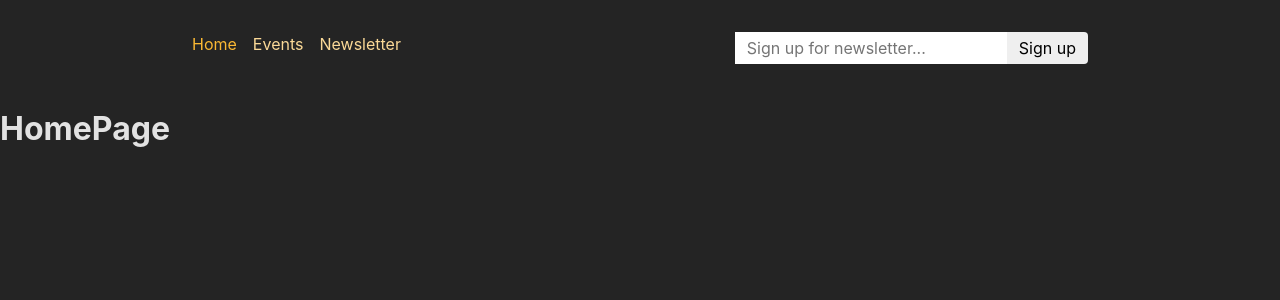
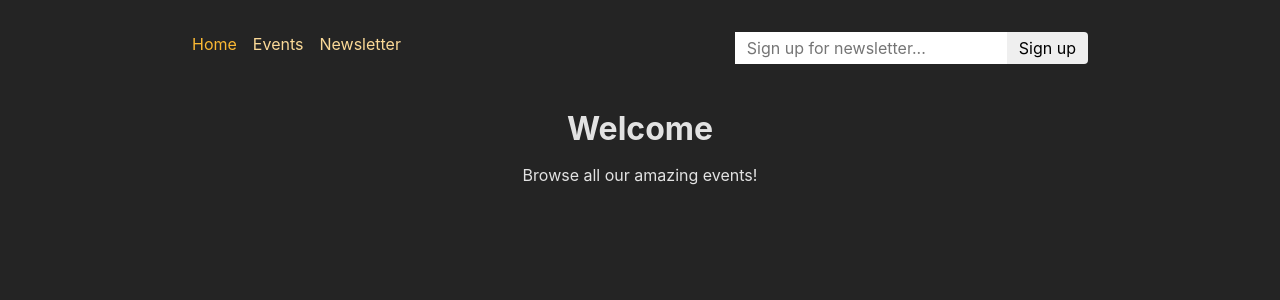
Before and after one commit to weas3ls/react-event-management, a React (Create React App) app in the folder frontend/: page / in a window 1280 px wide. Shown: the top 300 px of the page. Built offline with nearby package versions, Linux system fonts and the light colour scheme.

Commit message:
add sample home page content

```diff
--- a/frontend/src/pages/Home.js
+++ b/frontend/src/pages/Home.js
@@ -1,5 +1,11 @@
+import PageContent from "../components/PageContent";
+
 function HomePage() {
-    return <h1>HomePage</h1>;
+    return (
+        <PageContent title="Welcome">
+            <p>Browse all our amazing events!</p>
+        </PageContent>
+    );
 }
 
 export default HomePage;
```
